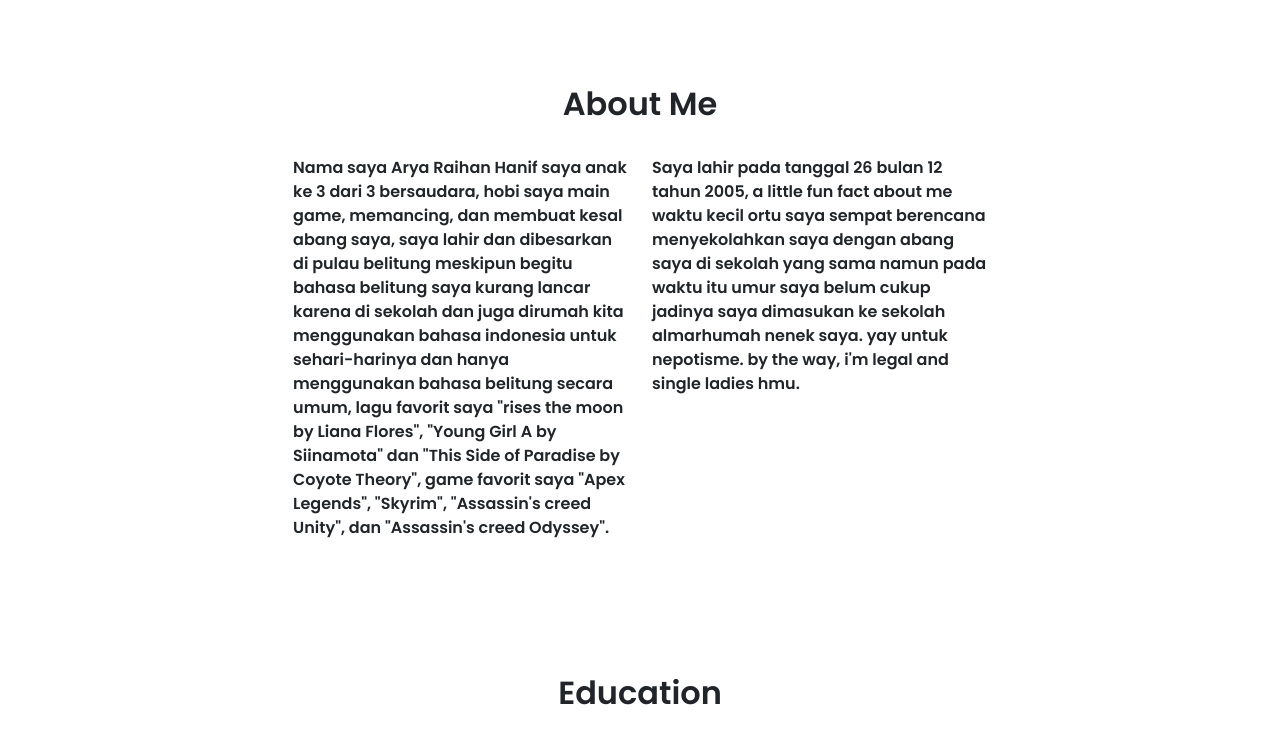
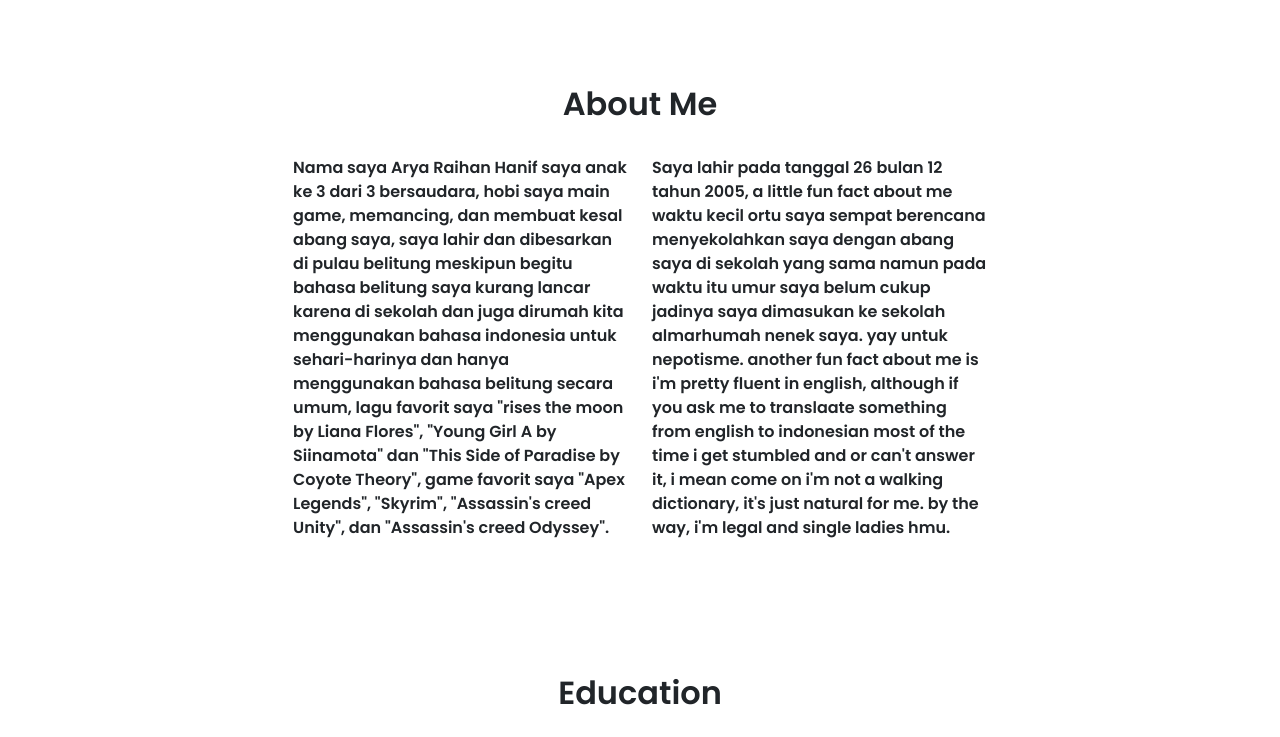
Before and after one commit to aryahanif/itw2023_project1_233040101, a plain HTML site: page index.html in a window 1280 px wide. Shown: the part 622-1359 px from the top of the page. Drawn offline with nearby package versions, Linux system fonts and the light colour scheme.

Commit message:
finishing touches

```diff
--- a/index.html
+++ b/index.html
@@ -90,7 +90,7 @@
 
     <!-- About Me -->
     <section id="about" class="about">
-        <div class="container-fluid" >
+        <div class="container-fluid">
             <div class="container" data-aos="fade-up">
                 <div class="row">
                     <h2 class="text-center mt-4">About Me</h2>
@@ -110,7 +110,10 @@
                         <p>Saya lahir pada tanggal 26 bulan 12 tahun 2005, a little fun fact about me waktu kecil ortu
                             saya sempat berencana menyekolahkan saya dengan abang saya di sekolah yang sama namun pada
                             waktu itu umur saya belum cukup jadinya saya dimasukan ke sekolah almarhumah nenek saya. yay
-                            untuk nepotisme. by the way, i'm legal and single ladies hmu.</p>
+                            untuk nepotisme. another fun fact about me is i'm pretty fluent in english, although if you
+                            ask me to translaate something from english to indonesian most of the time i get stumbled
+                            and or can't answer it, i mean come on i'm not a walking dictionary, it's just natural for
+                            me. by the way, i'm legal and single ladies hmu.</p>
                     </div>
                 </div>
             </div>
```
